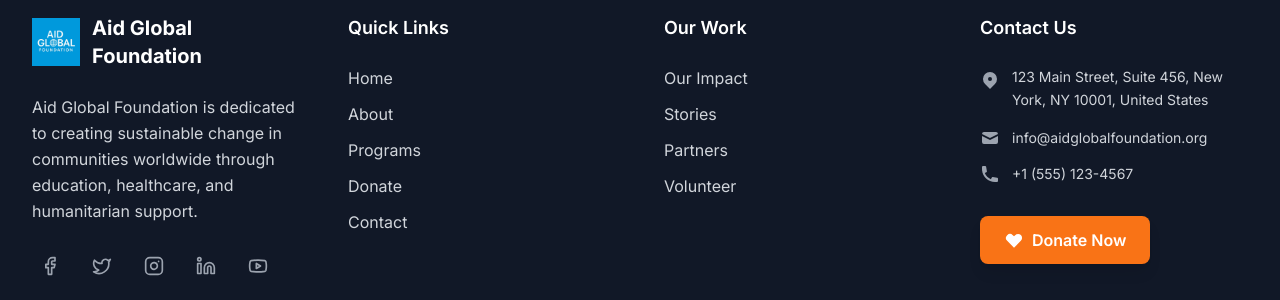
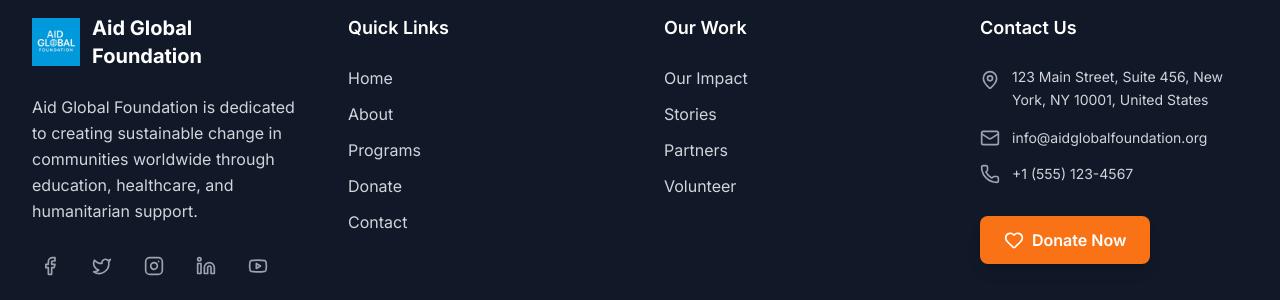
Before and after one commit to k34a/aid-global-web, a Next.js app: page / in a window 1280 px wide. Shown: the part 338-638 px from the top of the page. Built offline with nearby package versions, Linux system fonts and the light colour scheme.

Commit message:
fix: fixed header, newsletter and footer

```diff
--- a/src/components/footer.tsx
+++ b/src/components/footer.tsx
@@ -1,20 +1,24 @@
 'use client';
 
-import React, {useState, useEffect} from 'react';
+import React, { useState, useEffect } from 'react';
 import {
   Facebook,
   Twitter,
   Instagram,
   Linkedin,
   Youtube,
+  MapPin,
+  Mail,
+  Phone,
+  Heart,
 } from "lucide-react";
 import Link from 'next/link';
 import Image from 'next/image';
 import { ngoDetails } from '@/config';
 import NewsLetter from '@/components/newsletter';
-import {links} from '@/links';
+import { links } from '@/links';
 
-const Footer: React.FC = () => {
+const Footer: React.FC = () =>{
   const [currentYear, setCurrentYear] = useState<number | null>(null);
 
   useEffect(() => {
@@ -24,9 +28,10 @@ const Footer: React.FC = () => {
   return (
     <footer className="bg-gray-900 text-white">
       {/* Newsletter Section */}
-       <div>
-          <NewsLetter />
-        </div>
+      <div>
+        <NewsLetter />
+      </div>
+
       {/* Main Footer Content */}
       <div className="max-w-7xl mx-auto px-4 sm:px-6 lg:px-8 py-16">
         <div className="grid grid-cols-1 md:grid-cols-2 lg:grid-cols-4 gap-12">
@@ -38,7 +43,6 @@ const Footer: React.FC = () => {
                   src={ngoDetails.logo}
                   alt={`${ngoDetails.name} Logo`}
                   sizes="(max-width: 768px) 40px, 48px"
-
                   fill
                   className="object-contain"
                 />
@@ -53,7 +57,7 @@ const Footer: React.FC = () => {
 
             {/* Social Links */}
             <div className="flex space-x-4">
-              {ngoDetails.socialLinks.map((social) => (
+              {links.socialLinks.map((social) => (
                 <a
                   key={social.name}
                   href={social.href}
@@ -107,19 +111,14 @@ const Footer: React.FC = () => {
             <h4 className="text-lg font-semibold mb-6">Contact Us</h4>
             <div className="space-y-4">
               <div className="flex items-start space-x-3">
-                <svg className="w-5 h-5 mt-1 text-gray-400 flex-shrink-0" fill="currentColor" viewBox="0 0 20 20">
-                  <path fillRule="evenodd" d="M5.05 4.05a7 7 0 119.9 9.9L10 18.9l-4.95-4.95a7 7 0 010-9.9zM10 11a2 2 0 100-4 2 2 0 000 4z" clipRule="evenodd" />
-                </svg>
+                <MapPin className="w-5 h-5 mt-1 text-gray-400 flex-shrink-0" />
                 <p className="text-gray-300 text-sm leading-relaxed">
                   {ngoDetails.contact.address}
                 </p>
               </div>
 
               <div className="flex items-center space-x-3">
-                <svg className="w-5 h-5 text-gray-400 flex-shrink-0" fill="currentColor" viewBox="0 0 20 20">
-                  <path d="M2.003 5.884L10 9.882l7.997-3.998A2 2 0 0016 4H4a2 2 0 00-1.997 1.884z" />
-                  <path d="M18 8.118l-8 4-8-4V14a2 2 0 002 2h12a2 2 0 002-2V8.118z" />
-                </svg>
+                <Mail className="w-5 h-5 text-gray-400 flex-shrink-0" />
                 <a
                   href={`mailto:${ngoDetails.contact.email}`}
                   className="text-gray-300 hover:text-white transition-colors duration-200 text-sm"
@@ -129,9 +128,7 @@ const Footer: React.FC = () => {
               </div>
 
               <div className="flex items-center space-x-3">
-                <svg className="w-5 h-5 text-gray-400 flex-shrink-0" fill="currentColor" viewBox="0 0 20 20">
-                  <path d="M2 3a1 1 0 011-1h2.153a1 1 0 01.986.836l.74 4.435a1 1 0 01-.54 1.06l-1.548.773a11.037 11.037 0 006.105 6.105l.774-1.548a1 1 0 011.059-.54l4.435.74a1 1 0 01.836.986V17a1 1 0 01-1 1h-2C7.82 18 2 12.18 2 5V3z" />
-                </svg>
+                <Phone className="w-5 h-5 text-gray-400 flex-shrink-0" />
                 <a
                   href={`tel:${ngoDetails.contact.phone}`}
                   className="text-gray-300 hover:text-white transition-colors duration-200 text-sm"
@@ -147,9 +144,7 @@ const Footer: React.FC = () => {
                 href="/donate"
                 className="inline-flex items-center bg-orange-500 hover:bg-orange-600 text-white px-6 py-3 rounded-lg font-semibold transition-all duration-200 transform hover:scale-105 shadow-lg"
               >
-                <svg className="w-5 h-5 mr-2" fill="currentColor" viewBox="0 0 20 20">
-                  <path fillRule="evenodd" d="M3.172 5.172a4 4 0 015.656 0L10 6.343l1.172-1.171a4 4 0 115.656 5.656L10 17.657l-6.828-6.829a4 4 0 010-5.656z" clipRule="evenodd" />
-                </svg>
+                <Heart className="w-5 h-5 mr-2" />
                 Donate Now
               </Link>
             </div>
@@ -177,7 +172,7 @@ const Footer: React.FC = () => {
                   >
                     {link.name}
                   </Link>
-                  {index <links.tertiaryLinks.length - 1 && (
+                  {index < links.tertiaryLinks.length - 1 && (
                     <span className="text-gray-600">|</span>
                   )}
                 </React.Fragment>
--- a/src/config.ts
+++ b/src/config.ts
@@ -1,11 +1,5 @@
 // src/config.ts
 export const APP_ENV = process.env.APP_ENV || 'test';
-
-export interface SocialLink {
-  name: string;
-  href: string;
-  icon: string;
-}
 
 export interface ContactInfo {
   address: string;
@@ -20,8 +14,6 @@ export interface NGODetails {
   description: string;
   keywords : string[];
   logo: string;
-
-  socialLinks: SocialLink[];
   contact: ContactInfo;
   //twitter metadata
   twitterHandle: string;
@@ -44,17 +36,7 @@ export const ngoDetails: NGODetails = {
   ],
   logo: "/logo.png", // You'll need to add your logo file
 
-
-
-  socialLinks: [
-    { name: "Facebook", href: "https://facebook.com/aidglobal", icon: "facebook" },
-    { name: "Twitter", href: "https://twitter.com/aidglobal", icon: "twitter" },
-    { name: "Instagram", href: "https://instagram.com/aidglobal", icon: "instagram" },
-    { name: "LinkedIn", href: "https://linkedin.com/company/aidglobal", icon: "linkedin" },
-    { name: "YouTube", href: "https://youtube.com/@aidglobal", icon: "youtube" }
-  ],
-
-  contact: {
+ contact: {
     address: "123 Main Street, Suite 456, New York, NY 10001, United States",
     email: "info@aidglobalfoundation.org",
     phone: "+1 (555) 123-4567",
--- a/src/links.ts
+++ b/src/links.ts
@@ -4,11 +4,20 @@ export interface NavigationLink {
   icon?: string;
 }
 
+export interface SocialLink {
+  name: string;
+  href: string;
+  icon: string;
+}
+
 export interface Links{
     primaryLinks: NavigationLink[];
     secondaryLinks: NavigationLink[];
     tertiaryLinks: NavigationLink[];
+    socialLinks: SocialLink[];
 }
+
+
 
 export const links: Links = {
     primaryLinks: [
@@ -32,4 +41,11 @@ export const links: Links = {
     { name: "Annual Reports", href: "/reports" },
     { name: "Transparency", href: "/transparency" }
   ],
+    socialLinks: [
+    { name: "Facebook", href: "https://facebook.com/aidglobal", icon: "facebook" },
+    { name: "Twitter", href: "https://twitter.com/aidglobal", icon: "twitter" },
+    { name: "Instagram", href: "https://instagram.com/aidglobal", icon: "instagram" },
+    { name: "LinkedIn", href: "https://linkedin.com/company/aidglobal", icon: "linkedin" },
+    { name: "YouTube", href: "https://youtube.com/@aidglobal", icon: "youtube" }
+  ],
 }
```
